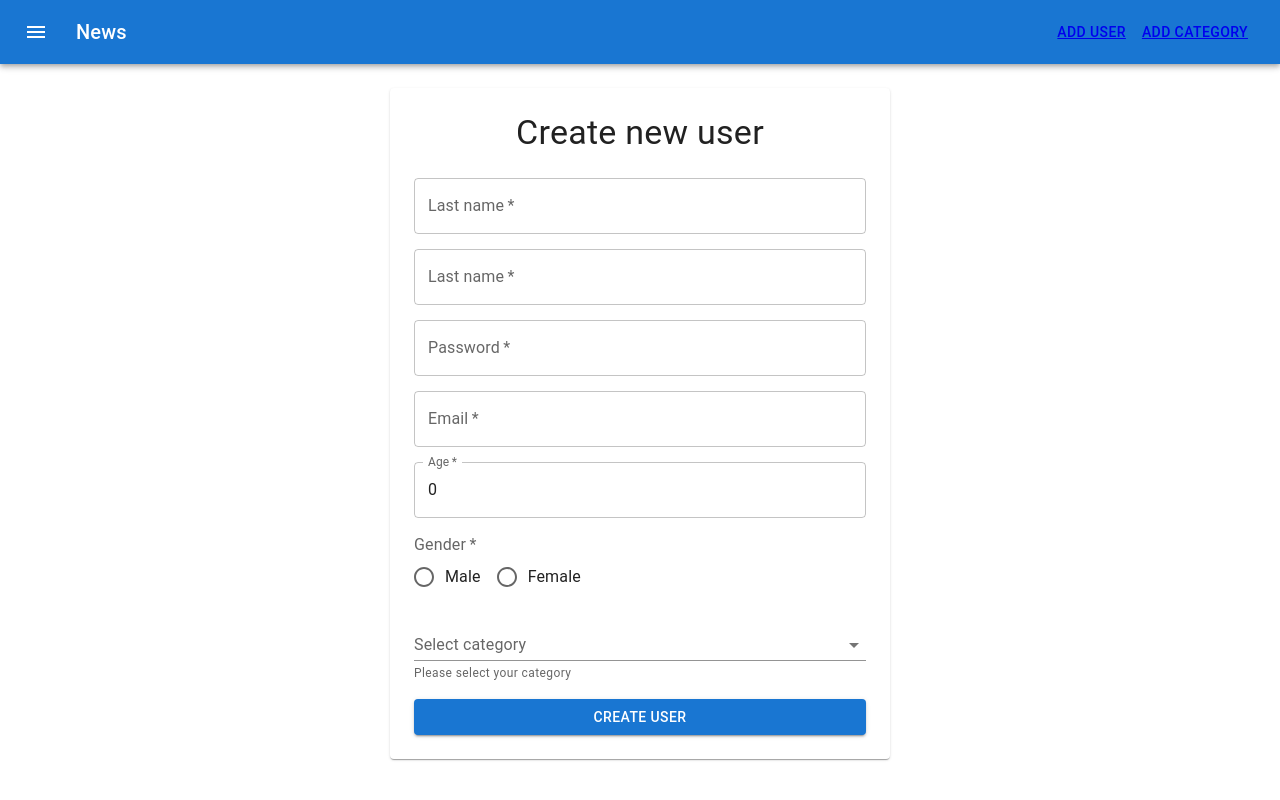
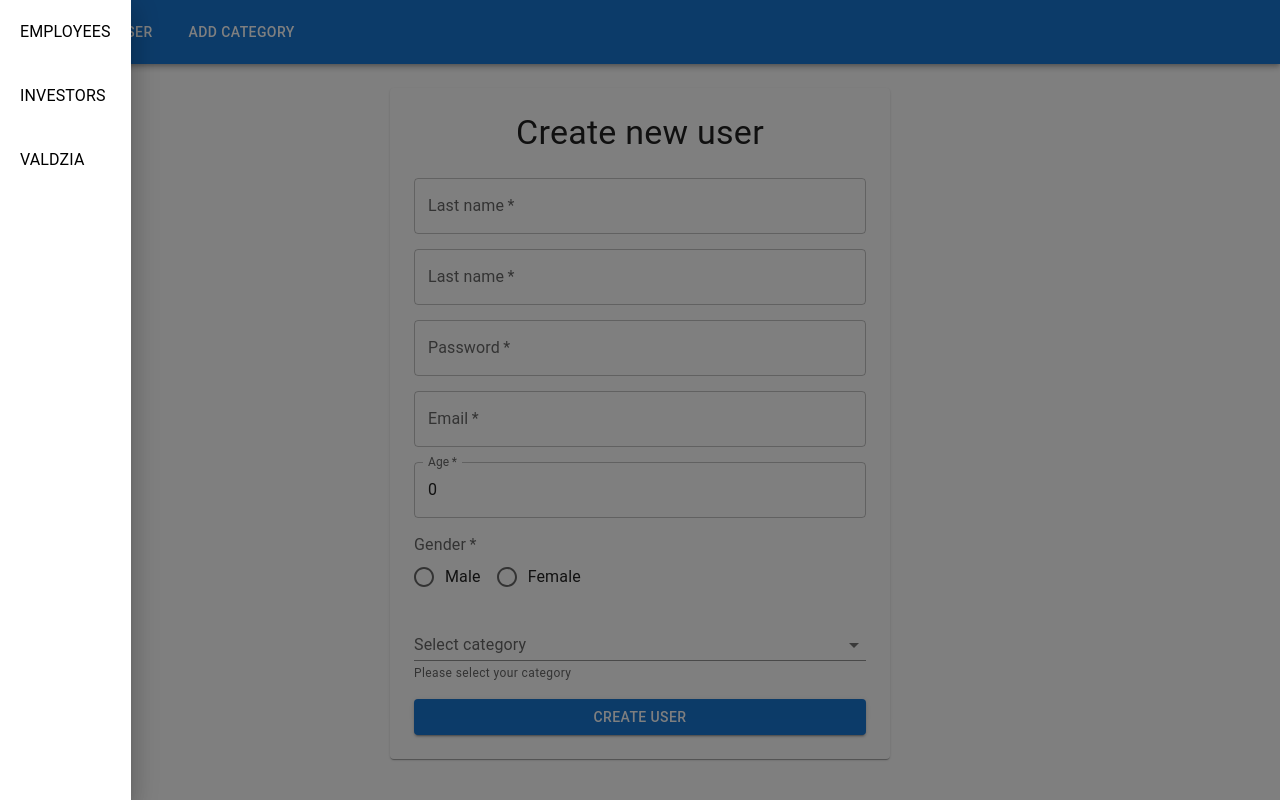
Before and after one commit to kraubunas/teltonika, a React (Create React App) app: page /add-new-user in a window 1280 px wide. Both pictures are taken after a click on the button "menu". Built offline with nearby package versions, Linux system fonts and the light colour scheme; data requests are answered from the project's data file.

Commit message:
feat added menu with auto generated category links

```diff
--- a/src/App.js
+++ b/src/App.js
@@ -1,10 +1,36 @@
-import React from 'react';
+// @ts-ignore
+import React, { useEffect, useState } from 'react';
 import { Route, Routes } from 'react-router-dom';
+// @ts-ignore
+// import TablePage from './pages/table-page/index.jsx';
+import TablePage from './pages/table-page/index.jsx';
 import CreateNewCategory from './pages/new-category-page/index.jsx';
 import LandingPage from './components/landing-page.jsx';
 import CreateUser from './pages/new-user-page/index.jsx';
 
-const App = () => (
+const App = () => {
+  const [categories, setCategories] = useState([]);
+
+  const data = () => {
+    fetch(
+      'http://localhost:8000/categories',
+      {
+        headers: {
+          'Content-Type': 'application/json',
+          Accept: 'application/json',
+        },
+      },
+    )
+      .then((response) => response.json())
+      .then((myJson) => {
+        setCategories(myJson);
+      });
+  };
+  useEffect(() => {
+    data();
+  }, []);
+
+  return (
     <Routes>
       <Route path='/' element={<LandingPage />}>
         <Route
@@ -19,8 +45,18 @@ const App = () => (
             <CreateNewCategory />
           )}
         />
+        {
+          categories.map((category) => <Route
+            // @ts-ignore
+            key={category.id}
+            // @ts-ignore
+            path={category.title}
+            element={(<TablePage />)}
+          />)
+        }
       </Route>
     </Routes>
   );
+};
 
 export default App;
--- a/src/components/navigation/index.jsx
+++ b/src/components/navigation/index.jsx
@@ -1,39 +1,74 @@
-import React from 'react';
+import React, { useState, useEffect } from 'react';
 import {
-  Box, AppBar, Toolbar, Typography, Button, IconButton,
+  Box, AppBar, Toolbar, Button, IconButton, Drawer,
 } from '@mui/material';
 import MenuIcon from '@mui/icons-material/Menu';
 import { Link } from 'react-router-dom';
 
-const NavBar = () => (
+const NavBar = () => {
+  const [categories, setCategories] = useState([]);
+
+  const data = () => {
+    fetch(
+      'http://localhost:8000/categories',
+      {
+        headers: {
+          'Content-Type': 'application/json',
+          Accept: 'application/json',
+        },
+      },
+    )
+      .then((response) => response.json())
+      .then((myJson) => {
+        setCategories(myJson);
+      });
+  };
+  useEffect(() => {
+    data();
+  }, []);
+
+  const [categoriesOpen, setCategoriesOpen] = useState(false);
+
+  return (
     <Box sx={{ flexGrow: 1 }}>
       <AppBar position="static">
         <Toolbar>
+          <Drawer anchor="left" open={categoriesOpen} onClose={() => setCategoriesOpen(false)}>
+            {
+              categories.map((category) => <Link style={{
+                display: 'flex', padding: '20px', textDecoration: 'none', color: 'black', textTransform: 'uppercase',
+                // @ts-ignore
+              }} to={`/${category.title}`} key={category.id}>{category.title}</Link>)
+            }
+          </Drawer>
           <IconButton
             size="large"
             edge="start"
             color="inherit"
             aria-label="menu"
             sx={{ mr: 2 }}
+            onClick={() => setCategoriesOpen(true)}
           >
-            <MenuIcon />
+          <MenuIcon />
           </IconButton>
-          <Typography variant="h6" component="div" sx={{ flexGrow: 1 }}>
-            News
-          </Typography>
           <Button color="inherit">
-            <Link to='/add-new-user'>
+            <Link to='/add-new-user' style={{
+              display: 'inline-block', marginRight: '20px', textDecoration: 'none', color: 'white',
+            }}>
               Add user
             </Link>
           </Button>
           <Button color="inherit">
-            <Link to='/add-new-category'>
+            <Link to='/add-new-category' style={{
+              display: 'inline-block', marginRight: '20px', textDecoration: 'none', color: 'white',
+            }}>
               Add category
             </Link>
           </Button>
         </Toolbar>
       </AppBar>
     </Box>
-);
+  );
+};
 
 export default NavBar;
--- a/src/database/db.json
+++ b/src/database/db.json
@@ -3,11 +3,11 @@
     {
       "id": 1,
       "title": "employees",
-      "sub-category": [
+      "subCategory": [
         {
           "id": 1,
           "title": "programmers",
-          "sub-sub-category": [
+          "subSubCategory": [
             {
               "id": 1,
               "layer": "Front-end"
@@ -21,7 +21,7 @@
         {
           "id": 2,
           "title": "sales",
-          "sub-sub-category": [
+          "subSubCategory": [
             {}
           ]
         }
@@ -30,9 +30,24 @@
     {
       "id": 2,
       "title": "investors",
-      "sub-category": []
+      "subCategory": []
+    },
+    {
+      "id": 3,
+      "title": "valdzia",
+      "subCategory": []
     }
   ],
   "users": [
+    {
+      "firstName": "Karolis",
+      "lastName": "Raubūnas",
+      "password": "123456Kar!",
+      "email": "kraubun@gmail.com",
+      "age": 26,
+      "gender": "male",
+      "category": "Valdzia",
+      "id": 1
+    }
   ]
 }
--- a/src/pages/new-user-page/index.jsx
+++ b/src/pages/new-user-page/index.jsx
@@ -51,12 +51,8 @@ const CreateUser = () => {
         },
       },
     )
-      .then((response) => {
-        console.log(response);
-        return response.json();
-      })
+      .then((response) => response.json())
       .then((myJson) => {
-        console.log(myJson);
         setCategories(myJson);
       });
   };
@@ -85,7 +81,6 @@ const CreateUser = () => {
       }).then(() => {
         console.log('new user added');
       });
-      console.log(values);
     },
   });
 
--- /dev/null
+++ b/src/pages/table-page/index.jsx
@@ -0,0 +1,44 @@
+// import { Typography } from '@mui/material';
+import React, { useEffect, useState } from 'react';
+
+const TablePage = () => {
+  const [categories, setCategories] = useState([]);
+
+  const data = () => {
+    fetch(
+      'http://localhost:8000/categories',
+      {
+        headers: {
+          'Content-Type': 'application/json',
+          Accept: 'application/json',
+        },
+      },
+    )
+      .then((response) => response.json())
+      .then((myJson) => {
+        setCategories(myJson);
+      });
+  };
+  useEffect(() => {
+    data();
+  }, []);
+
+  // @ts-ignore
+  const result = categories.filter((category) => category.id === 1);
+  console.log(result);
+
+  return (
+    <table>
+      <tr>
+        <th>User Name</th>
+        <th>Email</th>
+      </tr>
+      <tr>
+        <td>January</td>
+        <td>$100</td>
+      </tr>
+    </table>
+  );
+};
+
+export default TablePage;
```
Lines whose indentation alone changed are shown as unchanged.
